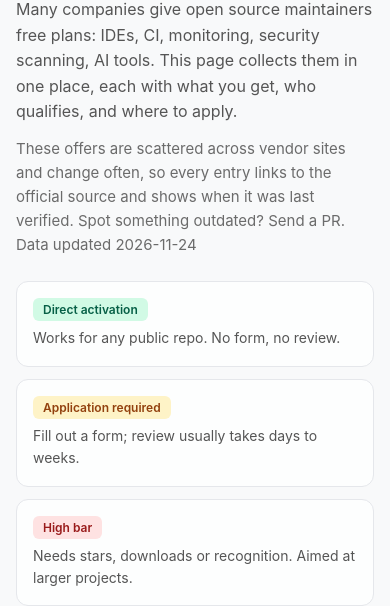
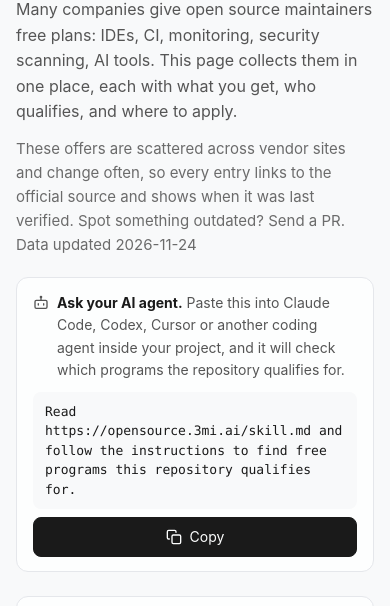
Before and after one commit to SammyLin/opensource, a website: page src/index.html in a window 390 px wide. Shown: the part 188-794 px from the top of the page. Drawn offline with Linux system fonts and the light colour scheme.

Commit message:
Add an "Ask your AI agent" prompt box to the top of the site
A card under the hero shows a one-line prompt that points an AI coding
agent at /skill.md, with a copy button. The prompt is localized (English,
繁中, 简中) so the agent answers in the reader's language; skill.md
itself stays English. On phones the copy button moves under the prompt.
The shared copy handler now restores each button's own label.

Co-Authored-By: Claude Opus 5.5 <noreply@anthropic.com>
Claude-Session: https://claude.ai/code/session_01CUN3xb1tPFpcMpJhnDpkNT

```diff
--- a/src/index.html
+++ b/src/index.html
@@ -102,6 +102,13 @@
         .hero h1 { font-size: 44px; line-height: 1.2; letter-spacing: -0.02em; margin-bottom: 16px; text-wrap: balance; }
         .hero .lead { font-size: 18px; color: var(--color-text-subtle); margin-bottom: 12px; }
         .hero .why { font-size: 15px; color: var(--color-text-muted); }
+        .ai-prompt { margin-top: 20px; padding: 14px 16px; border: 1px solid var(--color-border); border-radius: var(--radius-lg); background: var(--color-surface); }
+        .ai-prompt .ai-head { display: flex; align-items: flex-start; gap: 8px; font-size: 14px; color: var(--color-text-subtle); margin-bottom: 10px; }
+        .ai-prompt .ai-head strong { color: var(--color-text); }
+        .ai-prompt .ai-head .icon { margin-top: 3px; }
+        .ai-prompt .ai-row { display: flex; gap: 8px; align-items: stretch; }
+        .ai-prompt code { flex: 1; min-width: 0; padding: 10px 12px; border-radius: var(--radius-md); background: var(--color-bg); font: 13px/1.5 ui-monospace, SFMono-Regular, Menlo, Consolas, monospace; color: var(--color-text); overflow-wrap: anywhere; }
+        .ai-prompt .share-btn { flex: none; }
 
         .legend { display: grid; grid-template-columns: repeat(3, 1fr); gap: 12px; margin-bottom: 32px; }
         .legend div { background: var(--color-surface); border: 1px solid var(--color-border); border-radius: var(--radius-lg); padding: 16px; font-size: 14px; color: var(--color-text-subtle); }
@@ -219,6 +226,8 @@
             .share { padding: 20px; }
             .hero h1 { font-size: 30px; }
             .hero .lead { font-size: 16px; }
+            .ai-prompt .ai-row { flex-direction: column; }
+            .ai-prompt .share-btn { justify-content: center; }
             .legend { grid-template-columns: 1fr; }
             .programs { grid-template-columns: 1fr; }
             .row-label { width: 100%; }
@@ -243,6 +252,8 @@
         <!-- lucide: search, external-link, x, github, arrow-left, link, share-2 -->
         <symbol id="i-back" viewBox="0 0 24 24"><path d="m12 19-7-7 7-7"/><path d="M19 12H5"/></symbol>
         <symbol id="i-link" viewBox="0 0 24 24"><path d="M10 13a5 5 0 0 0 7.54.54l3-3a5 5 0 0 0-7.07-7.07l-1.72 1.71"/><path d="M14 11a5 5 0 0 0-7.54-.54l-3 3a5 5 0 0 0 7.07 7.07l1.71-1.71"/></symbol>
+        <symbol id="i-copy" viewBox="0 0 24 24"><rect x="9" y="9" width="13" height="13" rx="2"/><path d="M5 15H4a2 2 0 0 1-2-2V4a2 2 0 0 1 2-2h9a2 2 0 0 1 2 2v1"/></symbol>
+        <symbol id="i-bot" viewBox="0 0 24 24"><rect x="3" y="8" width="18" height="12" rx="2"/><path d="M12 8V4"/><circle cx="12" cy="3" r="1"/><path d="M8 13v2"/><path d="M16 13v2"/></symbol>
         <symbol id="i-share" viewBox="0 0 24 24"><circle cx="18" cy="5" r="3"/><circle cx="6" cy="12" r="3"/><circle cx="18" cy="19" r="3"/><path d="m8.59 13.51 6.83 3.98"/><path d="m15.41 6.51-6.82 3.98"/></symbol>
         <!-- simple-icons (CC0): x, facebook, line, threads -->
         <symbol id="b-x" viewBox="0 0 24 24"><path d="M14.234 10.162 22.977 0h-2.072l-7.591 8.824L7.251 0H.258l9.168 13.343L.258 24H2.33l8.016-9.318L16.749 24h6.993zm-2.837 3.299-.929-1.329L3.076 1.56h3.182l5.965 8.532.929 1.329 7.754 11.09h-3.182z"/></symbol>
@@ -273,6 +284,13 @@
             <p class="lead" data-t="lead"></p>
             <p class="why" data-t="why"></p>
             <p class="why" id="updated"></p>
+            <div class="ai-prompt">
+                <div class="ai-head"><svg class="icon"><use href="#i-bot"/></svg><span><strong data-t="ai-title"></strong> <span data-t="ai-desc"></span></span></div>
+                <div class="ai-row">
+                    <code id="ai-cmd"></code>
+                    <button type="button" class="share-btn primary" id="ai-copy" data-copy=""><svg class="icon"><use href="#i-copy"/></svg><span data-t="ai-copy"></span></button>
+                </div>
+            </div>
         </section>
 
         <section class="legend" aria-label="type legend">
@@ -329,6 +347,8 @@
                 'h1': '做開源，這些工具可以免費用',
                 'lead': '很多公司提供免費方案給開源專案維護者：IDE、CI、監控、安全掃描、AI 工具。這裡把它們整理成一頁，每個方案都寫清楚拿到什麼、要什麼條件、去哪申請。',
                 'why': '資訊散落在各家官網、條件又常改，所以每筆都附官方連結與最後驗證日期。看到過期資訊，歡迎直接發 PR 修正。',
+                'ai-title': '用 AI 幫你查', 'ai-desc': '在你的專案裡把這段貼給 Claude Code、Codex、Cursor 等 AI 工具，它會檢查這個 repo 可以申請哪些方案。', 'ai-copy': '複製',
+                'ai-prompt': '讀 https://opensource.3mi.ai/skill.md，照裡面的指示找出這個 repo 可以申請哪些免費方案。',
                 'type-direct_activation': '直接開通', 'legend-direct_activation': '公開儲存庫就能用，不用填表等審核。',
                 'type-application_required': '要申請', 'legend-application_required': '填申請表，通常要等幾天到幾週審核。',
                 'type-high_bar': '門檻高', 'legend-high_bar': '要求星數、下載量或知名度，適合較大的專案。',
@@ -356,6 +376,8 @@
                 'h1': '做开源，这些工具可以免费用',
                 'lead': '很多公司提供免费方案给开源项目维护者：IDE、CI、监控、安全扫描、AI 工具。这里把它们整理成一页，每个方案都写清楚拿到什么、要什么条件、去哪申请。',
                 'why': '信息散落在各家官网、条件又常改，所以每条都附官方链接与最后验证日期。看到过期信息，欢迎直接提 PR 修正。',
+                'ai-title': '用 AI 帮你查', 'ai-desc': '在你的项目里把这段贴给 Claude Code、Codex、Cursor 等 AI 工具，它会检查这个仓库可以申请哪些方案。', 'ai-copy': '复制',
+                'ai-prompt': '读取 https://opensource.3mi.ai/skill.md，按照里面的说明找出这个仓库可以申请哪些免费方案。',
                 'type-direct_activation': '直接开通', 'legend-direct_activation': '公开仓库就能用，不用填表等审核。',
                 'type-application_required': '要申请', 'legend-application_required': '填申请表，通常要等几天到几周审核。',
                 'type-high_bar': '门槛高', 'legend-high_bar': '要求星数、下载量或知名度，适合较大的项目。',
@@ -383,6 +405,8 @@
                 'h1': 'Free tools for open source maintainers',
                 'lead': 'Many companies give open source maintainers free plans: IDEs, CI, monitoring, security scanning, AI tools. This page collects them in one place, each with what you get, who qualifies, and where to apply.',
                 'why': 'These offers are scattered across vendor sites and change often, so every entry links to the official source and shows when it was last verified. Spot something outdated? Send a PR.',
+                'ai-title': 'Ask your AI agent.', 'ai-desc': 'Paste this into Claude Code, Codex, Cursor or another coding agent inside your project, and it will check which programs the repository qualifies for.', 'ai-copy': 'Copy',
+                'ai-prompt': 'Read https://opensource.3mi.ai/skill.md and follow the instructions to find free programs this repository qualifies for.',
                 'type-direct_activation': 'Direct activation', 'legend-direct_activation': 'Works for any public repo. No form, no review.',
                 'type-application_required': 'Application required', 'legend-application_required': 'Fill out a form; review usually takes days to weeks.',
                 'type-high_bar': 'High bar', 'legend-high_bar': 'Needs stars, downloads or recognition. Aimed at larger projects.',
@@ -446,6 +470,8 @@
                 if (a.dataset.lang === lang) a.setAttribute('aria-current', 'page');
             });
             $('.logo').href = LANG_PATHS[lang];
+            $('#ai-cmd').textContent = t['ai-prompt'];
+            $('#ai-copy').dataset.copy = t['ai-prompt'];
             // Remember an explicit language choice so English pages stop redirecting by browser language.
             document.querySelectorAll('.lang-switch a').forEach(a => a.addEventListener('click', () => {
                 try { localStorage.setItem('oss-perks-lang', a.dataset.lang); } catch (e) {}
@@ -642,9 +668,10 @@
             const copy = e.target.closest('[data-copy]');
             if (copy) {
                 const label = copy.querySelector('span');
+                const original = label.dataset.t ? t[label.dataset.t] : t['copy-link'];
                 copyText(copy.dataset.copy).then(() => {
                     label.textContent = t.copied;
-                    setTimeout(() => { label.textContent = t['copy-link']; }, 2000);
+                    setTimeout(() => { label.textContent = original; }, 2000);
                 }).catch(() => {});
                 return;
             }
```
Also changed, not shown: pr-media/pr13/ai-prompt-en-desktop.png (added), pr-media/pr13/ai-prompt-zh-hant-mobile.png (added).
